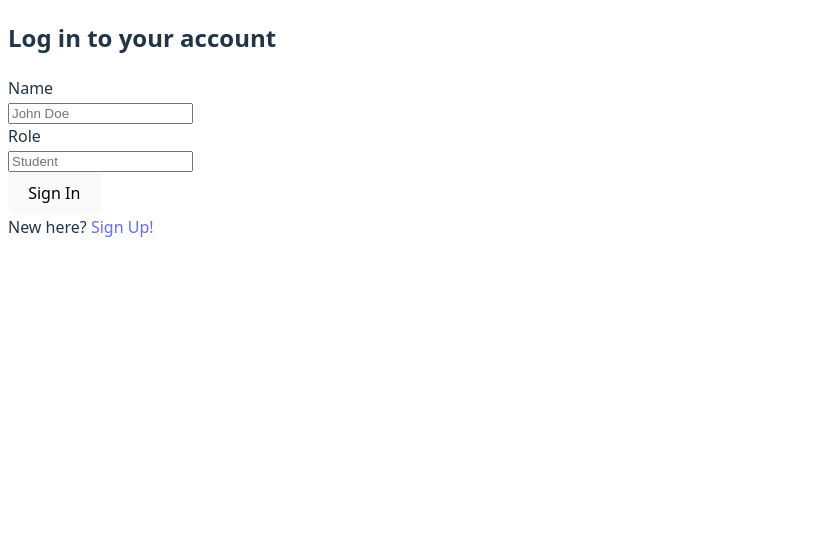
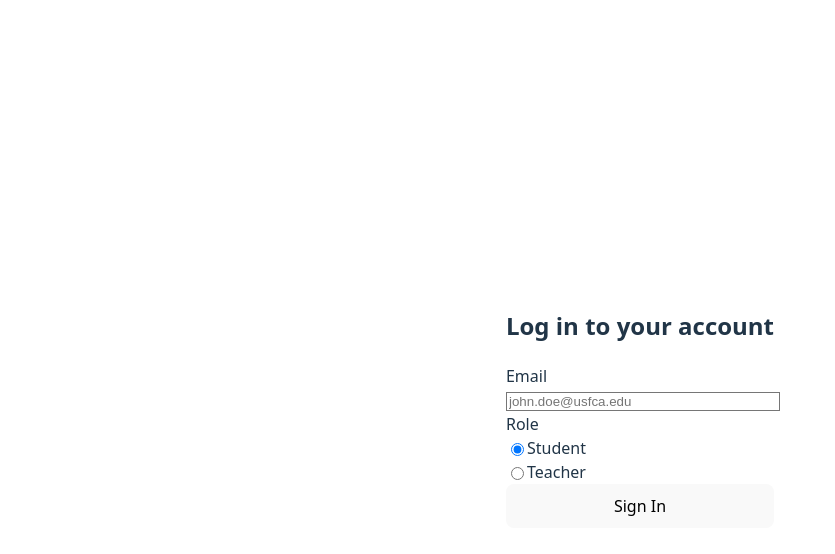
Before and after one commit to wilsonfong56/verbose-octo-meme, a React (Vite) app in the folder hackathon/: page /signin in a window 1280 px wide. Shown: the top 554 px of the page, without its empty margins (0-835 px from the left). Built offline with nearby package versions, Linux system fonts and the light colour scheme.

Commit message:
frontend(signin): radio role

```diff
--- a/hackathon/src/components/Signin.jsx
+++ b/hackathon/src/components/Signin.jsx
@@ -1,57 +1,84 @@
-import React, {useState} from 'react';
-import {Link} from "react-router-dom";
+import React, { useState } from 'react';
+import { Link } from "react-router-dom";
 
 const Signin = () => {
-    const [name, setName] = useState("");
-    const [role, setRole] = useState("");
+  const [email, setEmail] = useState("");
+  const [role, setRole] = useState("student");
 
   const handleLogin = (e) => {
     e.preventDefault();
-
+    // Handle login logic here
   }
 
   return (
-        <div>
-            <div>
-                <div>
-                    <h2>
+    <div className="flex items-center justify-center min-h-screen bg-gray-50">
+      <div className="w-md max-w-sm mx-auto p-6 bg-white rounded-lg shadow-md">
+        <div className="text-center mb-6">
+          <h2 className="text-2xl font-bold text-gray-800">
             Log in to your account
           </h2>
         </div>
-                <div>
         <form onSubmit={handleLogin} className="space-y-4">
           <div>
-                            <label className="block text-sm font-medium text-gray-700 mb-1">
-                                Name
+            <label htmlFor="email" className="block text-sm font-medium text-gray-700 mb-1">
+              Email
             </label>
             <input
-                                id="loginName"
-                                placeholder="John Doe"
-                                value={name}
-                                onChange={(e) => setName(e.target.value)}
+              id="email"
+              type="email"
+              placeholder="john.doe@usfca.edu"
+              value={email}
+              onChange={(e) => setEmail(e.target.value)}
+              className="w-full px-3 py-2 border border-gray-300 rounded-md shadow-sm focus:outline-none focus:ring-indigo-500 focus:border-indigo-500"
+              required
             />
           </div>
-                        <div>
-                            <label>
+
+          <div className="mt-4">
+            <label className="block text-sm font-medium text-gray-700 mb-2">
               Role
             </label>
-                            <div className="relative">
+            <div className="space-y-2">
+              <div className="flex items-center">
                 <input
-                                    id="role"
-                                    placeholder="Student"
-                                    value={role}
+                  id="student"
+                  type="radio"
+                  name="role"
+                  value="student"
+                  checked={role === "student"}
                   onChange={(e) => setRole(e.target.value)}
+                  className="h-4 w-4 text-indigo-600 focus:ring-indigo-500 border-gray-300"
                 />
+                <label htmlFor="student" className="ml-2 block text-sm text-gray-700">
+                  Student
+                </label>
+              </div>
+              <div className="flex items-center">
+                <input
+                  id="teacher"
+                  type="radio"
+                  name="role"
+                  value="teacher"
+                  checked={role === "teacher"}
+                  onChange={(e) => setRole(e.target.value)}
+                  className="h-4 w-4 text-indigo-600 focus:ring-indigo-500 border-gray-300"
+                />
+                <label htmlFor="teacher" className="ml-2 block text-sm text-gray-700">
+                  Teacher
+                </label>
               </div>
             </div>
+          </div>
+
+          <div className="mt-6">
             <button
               type="submit"
+              className="w-full py-2 px-4 border border-transparent rounded-md shadow-sm text-sm font-medium text-white bg-indigo-600 hover:bg-indigo-700 focus:outline-none focus:ring-2 focus:ring-offset-2 focus:ring-indigo-500"
             >
               Sign In
             </button>
+          </div>
         </form>
-                    New here? <Link to="/signup"> Sign Up! </Link>
-                </div>
       </div>
     </div>
   );
```
Lines whose indentation alone changed are shown as unchanged.
